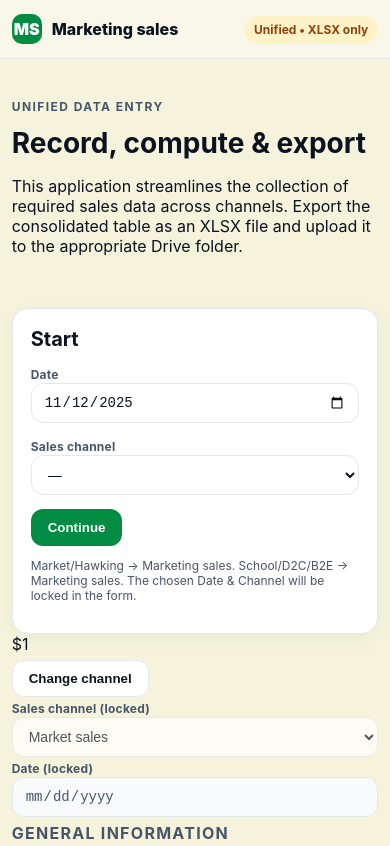
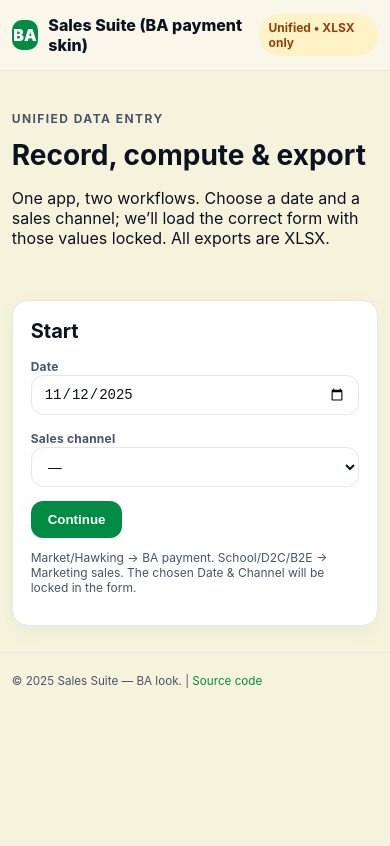
Before and after one commit to ShineTofu/Marketing-Sales, a plain HTML site: page index.html in a window 390 px wide. Shown: the top 846 px of the page. Drawn offline with Linux system fonts and the light colour scheme.

Commit message:
Update index.html

```diff
--- a/index.html
+++ b/index.html
@@ -3,8 +3,8 @@
 <head>
   <meta charset="utf-8" />
   <meta name="viewport" content="width=device-width, initial-scale=1" />
-  <title>Marketing sales — Unified</title>
-  <meta name="description" content="Unified sales capture across channels. Export the consolidated table to XLSX and upload it to the appropriate Drive folder." />
+  <title>Sales Suite — Unified (BA payment style)</title>
+  <meta name="description" content="Unified app: BA payment + Marketing sales. One visual, XLSX-only export." />
 
   <!-- ====== Base styles copied from BA payment to preserve exact look ====== -->
   <style>
@@ -73,12 +73,12 @@
   </style>
 </head>
 <body>
-  <!-- ===== Header (Marketing Sales) ===== -->
+  <!-- ===== Header (BA payment look) ===== -->
   <header>
     <div class="container nav">
       <div class="brand">
-        <div class="logo" aria-hidden="true">MS</div>
-        <span>Marketing sales</span>
+        <div class="logo" aria-hidden="true">BA</div>
+        <span>Sales Suite (BA payment skin)</span>
       </div>
       <nav class="menu" aria-label="Main navigation">
         <span class="pill">Unified • XLSX only</span>
@@ -90,7 +90,7 @@
   <div class="container hero">
     <p class="eyebrow">Unified data entry</p>
     <h1>Record, compute & export</h1>
-    <p style="max-width:760px">This application streamlines the collection of required sales data across channels. Export the consolidated table as an XLSX file and upload it to the appropriate Drive folder.</p>
+    <p style="max-width:760px">One app, two workflows. Choose a date and a sales channel; we’ll load the correct form with those values locked. All exports are XLSX.</p>
   </div>
 
   <main class="container">
@@ -118,16 +118,14 @@
         <div class="cta">
           <button class="btn primary" type="submit">Continue</button>
         </div>
-        <p class="subnote">Market/Hawking → Marketing sales. School/D2C/B2E → Marketing sales. The chosen Date & Channel will be locked in the form.</p>
+        <p class="subnote">Market/Hawking → BA payment. School/D2C/B2E → Marketing sales. The chosen Date & Channel will be locked in the form.</p>
       </form>
     </section>
 
-    <!-- ===== APP 1: Marketing sales (was BA payment UI) ===== -->
-    $1
-      <div class="cta" style="margin-top:6px">
-        <button class="btn" id="back-btn-1">Change channel</button>
-      </div>
-      <!-- Locked Sales Channel field for visibility (disabled) -->
+    <!-- ===== APP 1: BA payment (original UI) ===== -->
+    <section class="card hidden" id="app1">
+      <h2>BA payment</h2>
+      <!-- Injected locked Sales Channel field for visibility (disabled) -->
       <div class="row">
         <div class="span-6">
           <label for="bp-locked-channel">Sales channel (locked)</label>
@@ -142,7 +140,7 @@
         </div>
       </div>
 
-      <!-- ===== Former BA payment form (labels unchanged) ===== -->
+      <!-- ===== Original BA payment form (kept intact) ===== -->
       <section id="bp-form" style="margin-top:6px;">
         <form id="sales-form" autocomplete="off">
 
@@ -317,10 +315,8 @@
     </section>
 
     <!-- ===== APP 2: Marketing sales (ported into BA layout) ===== -->
-    $1
-      <div class="cta" style="margin-top:6px">
-        <button class="btn" id="back-btn-2">Change channel</button>
-      </div>
+    <section class="card hidden" id="app2">
+      <h2>Marketing sales</h2>
       <!-- Locked channel + date, BA style -->
       <div class="row">
         <div class="span-6">
@@ -378,6 +374,7 @@
           <div class="span-6"><label for="ms-qtyPortion">Qty (portion)</label><input type="number" id="ms-qtyPortion" inputmode="decimal" min="0" step="1" placeholder="e.g. 10"></div>
         </div>
         <div class="row">
+          <div class="span-6"><label for="ms-lineTotal">Line total (UGX)</label><input type="text" id="ms-lineTotal" disabled></div>
           <div class="span-6"><label for="ms-grandTotal">Transaction total (UGX)</label><input type="text" id="ms-grandTotal" disabled></div>
         </div>
 
@@ -452,7 +449,7 @@
   <footer>
     <div class="container">
       <small>
-        © <span id="year"></span> Marketing Sales — Unified. | <a id="source-link" href="#">Source code</a>
+        © <span id="year"></span> Sales Suite — BA look. | <a id="source-link" href="#">Source code</a>
       </small>
     </div>
   </footer>
@@ -492,7 +489,7 @@
       window.scrollTo({ top: 0, behavior: 'smooth' });
     }
 
-    // Map external channel -> select value
+    // Map external channel -> BA select value
     const BA_CHANNEL_MAP = { 'Market':'Market sales', 'Hawking':'Hawking' };
 
     document.getElementById('selector-form').addEventListener('submit', (e)=>{
@@ -525,7 +522,7 @@
       }
     });
 
-    // ======= MARKET/HAWKING FLOW (former BA_Payment, logic unchanged) =======
+    // ======= BA PAYMENT: original logic (unchanged) =======
     (function BA_Payment(){
       // Helpers
       const UGX = (n) => (isFinite(n) ? Math.round(Number(n)) : 0);
@@ -733,13 +730,13 @@
         const rows = loadRecords(); if(rows.length === 0) return alert('No data to export');
         const headerMap = { date: 'Date', channel: 'Sales channel', prod: 'Product', sa: 'SA name', area: 'Selling area', price: 'Unit price (UGX)', weight: 'Portion weight (kg)', issuedP: 'Stock issued (portions)', issuedK: 'Stock issued (kg)', closingP: 'Closing balance (portions)', closingK: 'Closing balance (kg)', cashCollected: 'Cash collected (UGX)', actual: 'Actual sales (UGX)', discrepancy: 'Discrepancies (UGX)', rate: 'Commission rate (%)', commission: 'Commission (UGX)', flat: 'Flat wedge (UGX)', totalToPay: 'Total amount to be paid (UGX)', marketFees: 'Market fees (UGX)', advancedMarketFees: 'Advanced market fees (UGX)' };
         const exportRows = rows.map(r => { const o = {}; for (const [k,label] of Object.entries(headerMap)) { o[label] = r[k]; } return o; });
-        const ws = XLSX.utils.json_to_sheet(exportRows); const wb = XLSX.utils.book_new(); XLSX.utils.book_append_sheet(wb, ws, 'Marketing sales');
-        const pad = (n)=> String(n).padStart(2,'0'); const d = new Date(); const fname = `Marketing Sales - ${d.getFullYear()}${pad(d.getMonth()+1)}${pad(d.getDate())}.xlsx`;
+        const ws = XLSX.utils.json_to_sheet(exportRows); const wb = XLSX.utils.book_new(); XLSX.utils.book_append_sheet(wb, ws, 'BA payment');
+        const pad = (n)=> String(n).padStart(2,'0'); const d = new Date(); const fname = `BA Payment - ${d.getFullYear()}${pad(d.getMonth()+1)}${pad(d.getDate())}.xlsx`;
         XLSX.writeFile(wb, fname);
       });
     })();
 
-    // ======= MARKETING SALES (School/D2C/B2E) =======
+    // ======= MARKETING SALES: adapted to BA layout, XLSX only, namespaced IDs =======
     (function Marketing(){
       const PRODUCTS = { "Fresh":{ unitPrice:6000, portionWeight:1.00, mode:"kg" }, "Fried":{ unitPrice:7500, portionWeight:1.00, mode:"kg" }, "Skewers":{ unitPrice:1000, portionWeight:0.06, mode:"portion" }, "Kikalayi":{ unitPrice:500, portionWeight:0.04, mode:"portion" } };
       const $ = (s)=>document.querySelector(s);
@@ -763,7 +760,7 @@
         if(cfg.mode==='kg'){ if(qKg>0){ qP=qKg/w; $('#ms-qtyPortion').value=qP>0?Math.round(qP):''; } $('#ms-qtyKg').disabled=false; $('#ms-qtyPortion').disabled=true; }
         else { if(qP>0){ qKg=qP*w; $('#ms-qtyKg').value=qKg>0?qKg.toFixed(2):''; } $('#ms-qtyKg').disabled=true; $('#ms-qtyPortion').disabled=false; }
         const total=(cfg.mode==='kg'?unit*qKg:unit*qP);
-        $('#ms-grandTotal').value=fmt(total);
+        $('#ms-lineTotal').value=fmt(total); $('#ms-grandTotal').value=fmt(total);
         const paid=num($('#ms-amountPaid').value); $('#ms-balance').value=fmt(Math.max(total-paid,0));
         $('#ms-calcMode').value=(cfg.mode==='kg'?'by kg':'by portion');
         $('#ms-friedWarn').classList.toggle('hidden', prod!=='Fried');
@@ -820,8 +817,7 @@
         const rows=load(); if(!rows.length){alert('No data to export.');return;}
         const header=["Date","Officer","Client","District","Area","Product","Calc","Unit UGX","Portion kg","Qty kg","Qty portion","Line Total","Pay Mode","Paid","Balance","Sample Product","Sample Qty (kg)","Sample Qty (portion)"];
         const exportRows = rows.map(r=>({
-          [header[0]]:r.date,[header[1]]:r.officer,[header[2]]:r.client,[header[3]]:r.district,[header[4]]:r.area,[header[5]]:r.product,[header[6]]:r.calcMode,[header[7]]:r.unitPrice,[header[8]]:(r.portionWeight||0).toFixed(2),[header[9]]:(r.qtyKg||0).toFixed(2),[header[10]]:r.qtyPortion,[header[11]]:r.lineTotal,[header[12]]:r.payMode,[header[13]]:r.paid,[header[14]]:r.balance,[header[15]]:r.sampleProduct||'',
-          [header[16]]:(r.sampleQtyKg||0).toFixed(2),[header[17]]:r.sampleQtyPortion }));
+          [header[0]]:r.date,[header[1]]:r.officer,[header[2]]:r.client,[header[3]]:r.district,[header[4]]:r.area,[header[5]]:r.product,[header[6]]:r.calcMode,[header[7]]:r.unitPrice,[header[8]]:(r.portionWeight||0).toFixed(2),[header[9]]:(r.qtyKg||0).toFixed(2),[header[10]]:r.qtyPortion,[header[11]]:r.lineTotal,[header[12]]:r.payMode,[header[13]]:r.paid,[header[14]]:r.balance,[header[15]]:r.sampleProduct||'',[header[16]]:(r.sampleQtyKg||0).toFixed(2),[header[17]]:r.sampleQtyPortion }));
         const ws = XLSX.utils.json_to_sheet(exportRows); const wb = XLSX.utils.book_new(); XLSX.utils.book_append_sheet(wb, ws, 'Marketing sales');
         const pad=(n)=> String(n).padStart(2,'0'); const d=new Date(); const fname=`field-data-${d.getFullYear()}${pad(d.getMonth()+1)}${pad(d.getDate())}.xlsx`;
         XLSX.writeFile(wb, fname);
@@ -844,11 +840,6 @@
         document.getElementById('ms-clearFormBtn').addEventListener('click', (e)=>{ e.preventDefault(); clearForm(); });
       })();
     })();
-      // Back buttons → show selector again
-    function goBack(){ selectorCard.classList.toggle('hidden', false); app1.classList.add('hidden'); app2.classList.add('hidden'); window.scrollTo({top:0,behavior:'smooth'}); }
-    document.addEventListener('click', (e)=>{
-      if (e.target && (e.target.id==='back-btn-1' || e.target.id==='back-btn-2')) { e.preventDefault(); goBack(); }
-    });
   </script>
 </body>
 </html>
```
